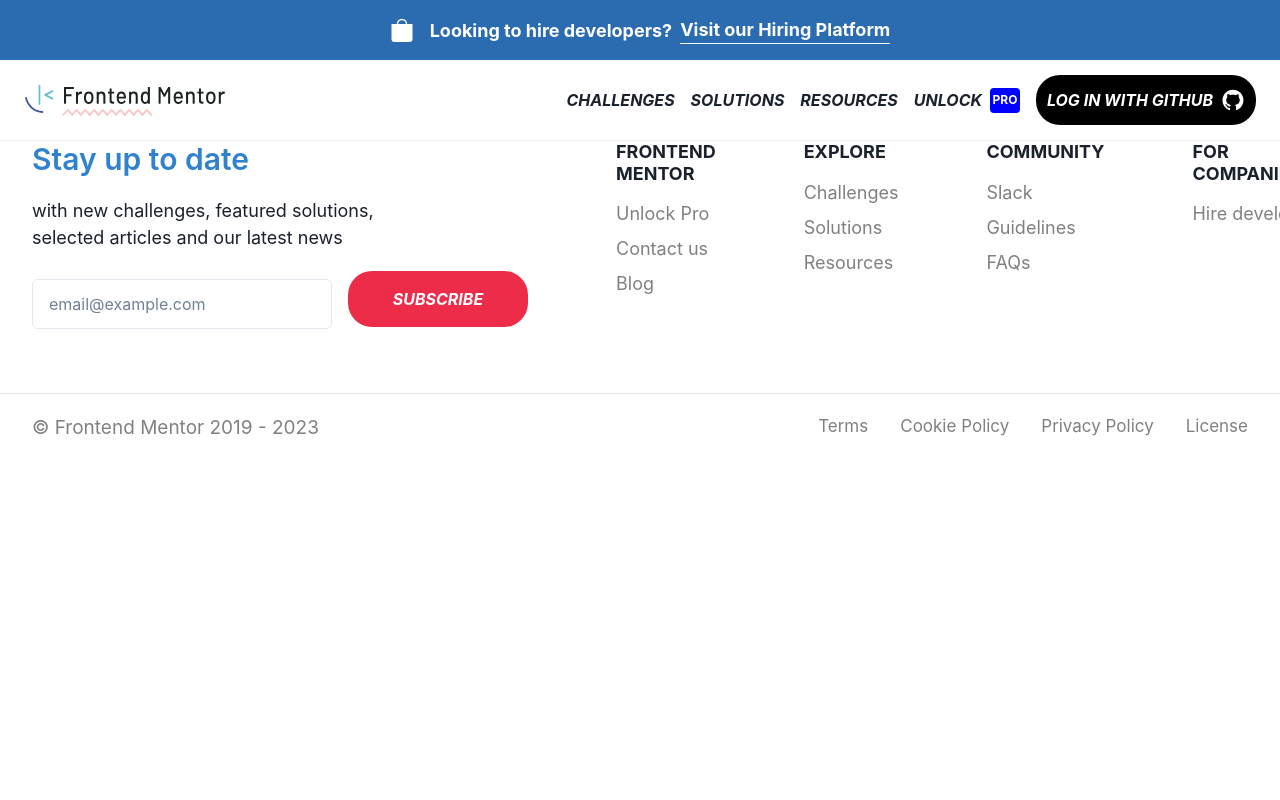
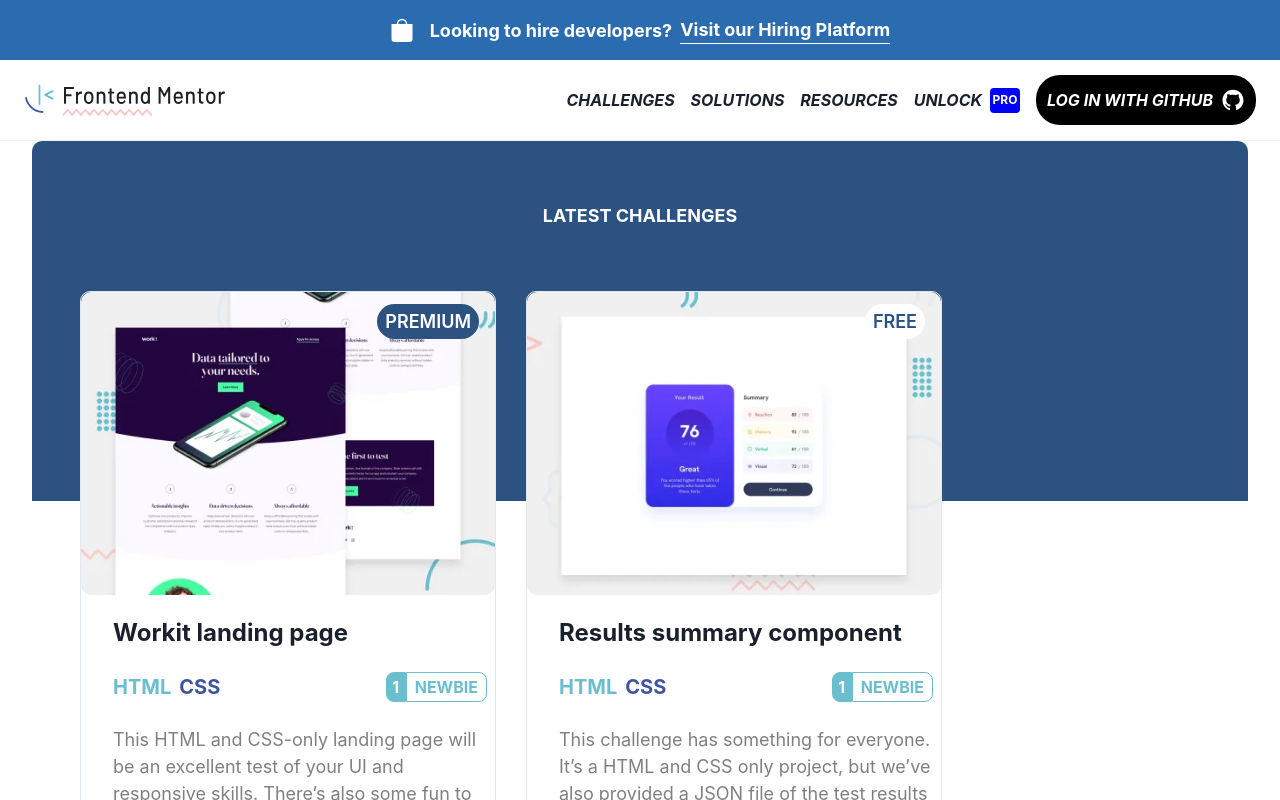
Before and after one commit to uluisik/frontend-mentor, a React (Create React App) app: page /challenges in a window 1280 px wide. Shown: the top 800 px of the page. Built offline with nearby package versions, Linux system fonts and the light colour scheme.

Commit message:
set router

```diff
--- a/src/App.tsx
+++ b/src/App.tsx
@@ -3,9 +3,11 @@
 import Article from './components/Articlee/Article';
 import Footer from './components/Footer';
 import Header from './components/Header/Header';
-import Challenge from './pages/Challenge/Challenge';
 import Home from './pages/Home/Home';
 import Solutions from './pages/Solutions/Solutions';
+import Challenges from './components/Challenges/Challenges';
+import Resources from './pages/Resources/Resources';
+import Unlockpro from './pages/Unlockpro/Unlockpro';
 
 export const App = () => (
   <ChakraProvider theme={theme}>
@@ -13,8 +15,10 @@
     <BrowserRouter>
       <Routes>
         <Route path="/" element={<Home />} />
-        <Route path="/challenge" element={<Challenge />} />
+        <Route path="/challenges" element={<Challenges />} />
         <Route path="/solutions" element={<Solutions />} />
+        <Route path="/resources" element={<Resources />} />
+        <Route path="/unlockpro" element={<Unlockpro />} />
       </Routes>
     </BrowserRouter>
     <Article />
--- a/src/pages/Challenge/Challenge.tsx
+++ /dev/null
@@ -1,7 +0,0 @@
-import React from 'react';
-
-function Challenge() {
-  return <div>Challenge</div>;
-}
-
-export default Challenge;
--- /dev/null
+++ b/src/pages/Challenges/Challenges.tsx
@@ -0,0 +1,7 @@
+import React from 'react';
+
+function Challenges() {
+  return <div>Challenges</div>;
+}
+
+export default Challenges;
--- /dev/null
+++ b/src/pages/Resources/Resources.tsx
@@ -0,0 +1,7 @@
+import React from 'react';
+
+function Resources() {
+  return <div>Resources</div>;
+}
+
+export default Resources;
--- /dev/null
+++ b/src/pages/Unlockpro/Unlockpro.tsx
@@ -0,0 +1,7 @@
+import React from 'react';
+
+function Unlockpro() {
+  return <div>Unlockpro</div>;
+}
+
+export default Unlockpro;
```
